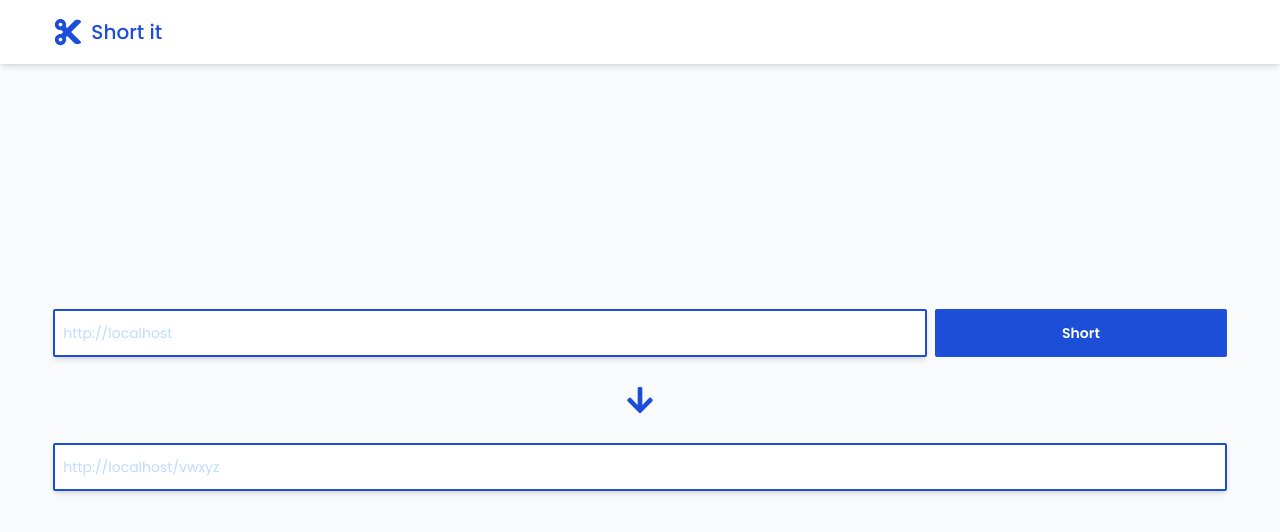
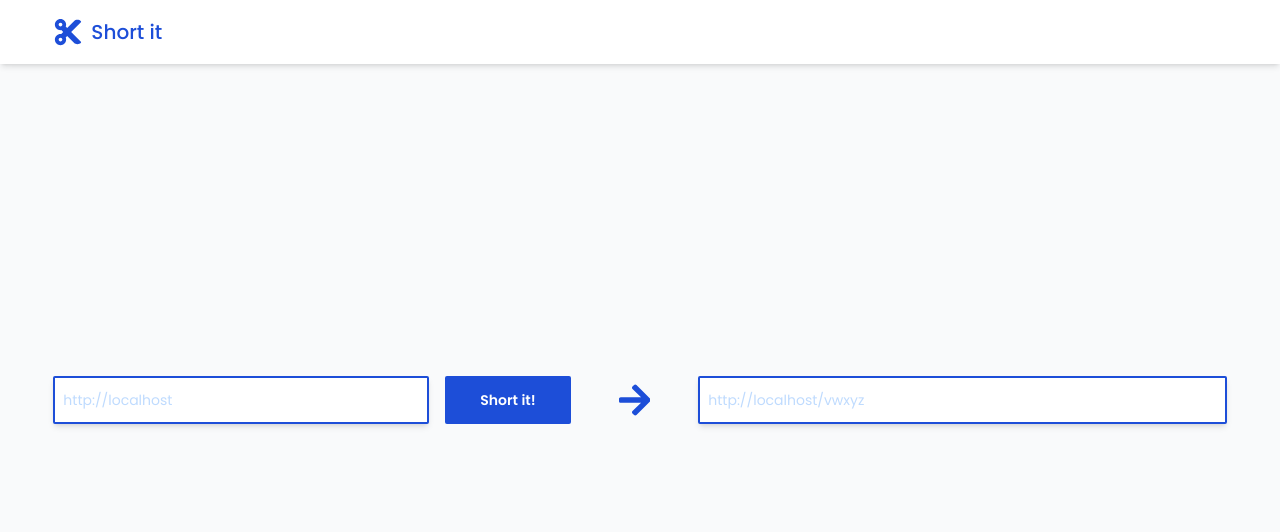
Before and after one commit to diego-luciano/url-shortener, a Next.js app: page / in a window 1280 px wide. Shown: the top 532 px of the page. Built offline with nearby package versions, Linux system fonts and the light colour scheme.

Commit message:
Add responsive to inputs index page

```diff
--- a/src/pages/index.tsx
+++ b/src/pages/index.tsx
@@ -21,15 +21,16 @@ const Home = () => {
           </Link>
         </div>
       </div>
-      <div className='w-11/12 h-auto flex flex-col items-center space-y-7'>
-        <div className='w-full h-auto flex items-center justify-between space-x-2'>
+      <div className='w-11/12 h-auto flex flex-col items-center space-y-7 md:flex-row md:space-y-0 md:space-x-12'>
+        <div className='w-full h-12 flex items-center justify-between space-x-2 md:space-x-4'>
           <input
-            className='w-9/12 h-12 px-2 text-sm font-light rounded-sm border-2 border-blue-700 shadow-md bg-white placeholder-blue-200'
+            className='w-9/12 md:w-8/12 lg:w-9/12 h-full px-2 text-sm font-light rounded-sm border-2 border-blue-700 shadow-md bg-white placeholder-blue-200'
             type="text"
             placeholder={origin} />
-          <button className='h-full w-3/12 text-sm rounded-sm font-semibold text-white bg-blue-700'>Short</button>
+          <button className='w-4/12 lg:w-3/12 h-full text-sm rounded-sm font-semibold text-white bg-blue-700'>Short it!</button>
         </div>
-        <FaArrowDown className='text-3xl text-blue-700' />
+        <FaArrowDown className='md:hidden text-3xl text-blue-700' />
+        <FaArrowRight className='hidden md:flex text-7xl text-blue-700' />
         <input
           disabled
           className='w-full h-12 px-2 text-sm font-light rounded-sm border-2 border-blue-700 shadow-md bg-white placeholder-blue-200'
```
